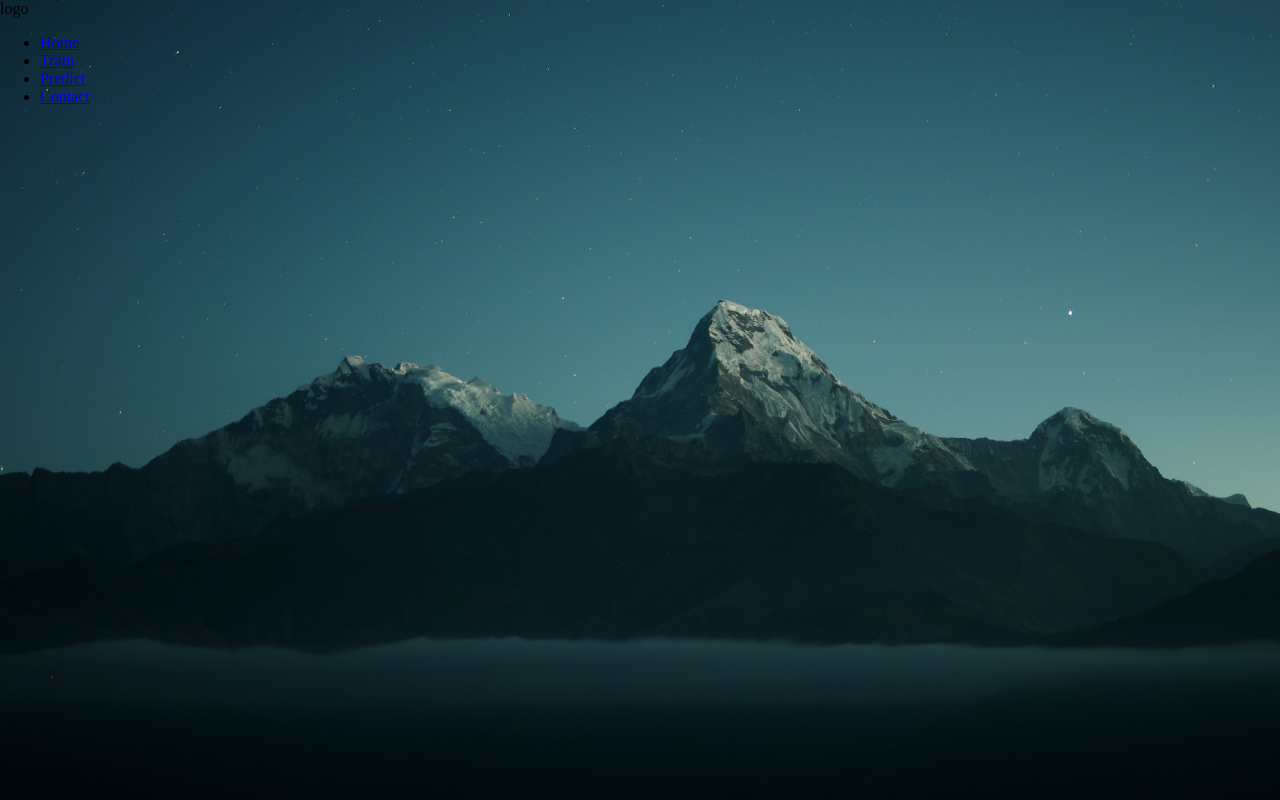
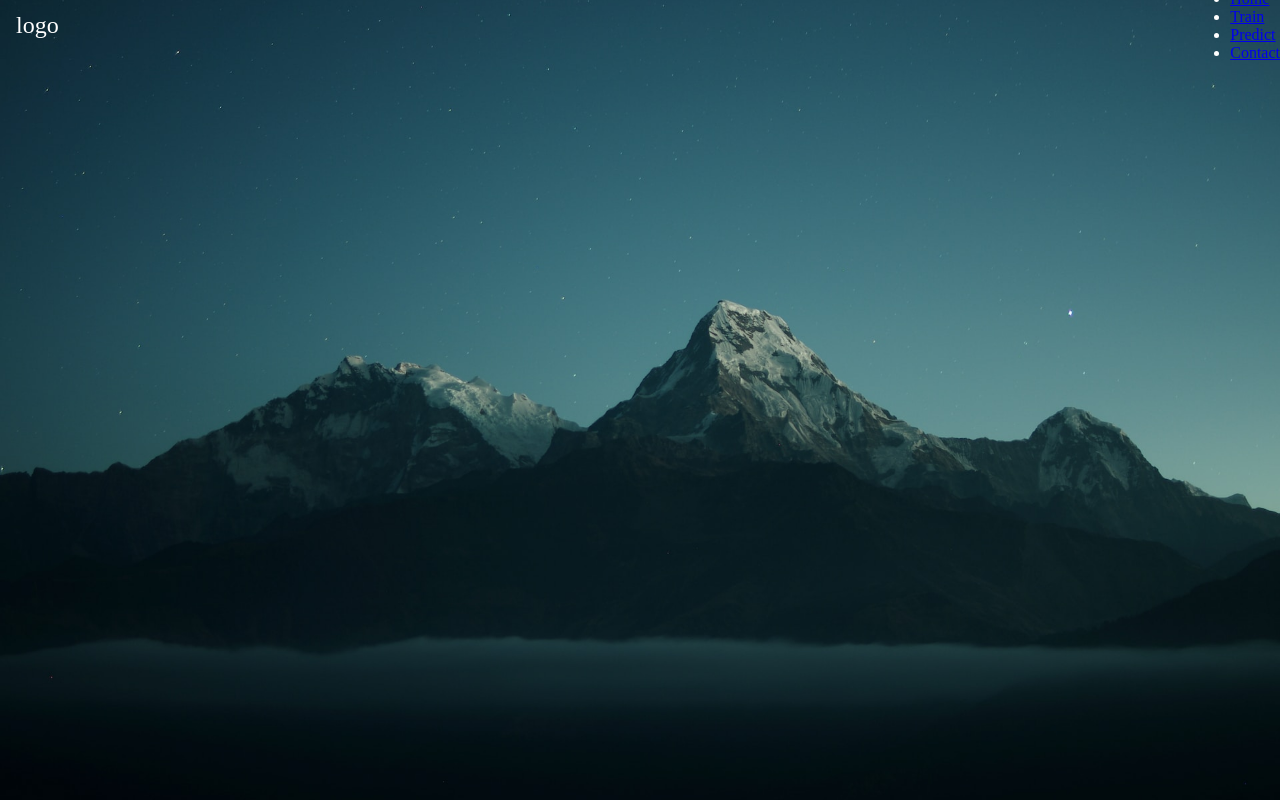
Before and after one commit to SirTee12/Machine-Downtime-Prediction, a Flask app: page / in a window 1280 px wide. Run offline with Flask 3, Linux system fonts and the light colour scheme.

Commit message:
setting CSS parameters for nav, nav__logo and nav__menu

```diff
--- a/static/style.css
+++ b/static/style.css
@@ -16,3 +16,24 @@
     background-position: center;
     z-index: -2;
 }
+
+.nav {
+    height: 3.2rem;
+    display: flex;
+    justify-content: space-between;
+    align-items: center;
+    color: #fff;
+
+}
+
+.nav__logo {
+    font-size: 1.5rem;
+    margin: auto 1rem;
+
+}
+
+.nav_menu{
+    margin: 0;
+    padding: 0;
+    display: flex;
+}
```
